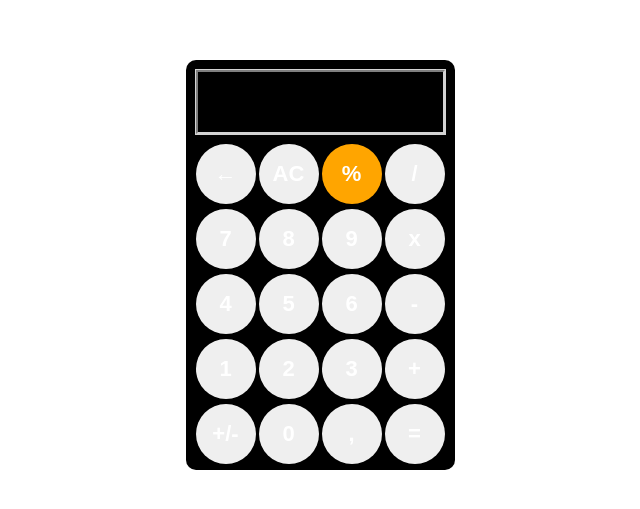
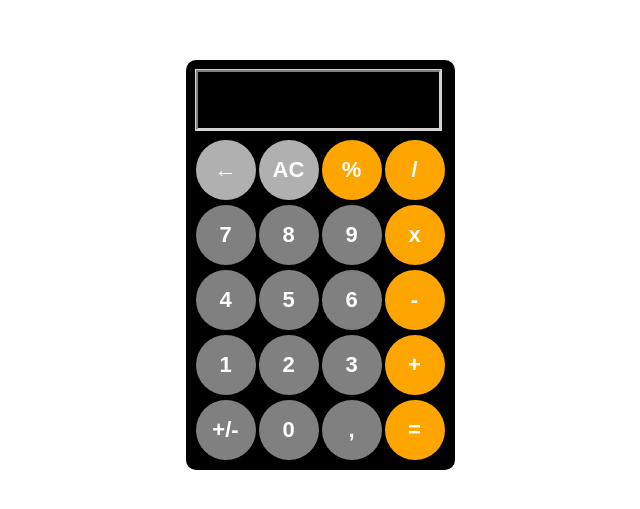
Before and after one commit to Aldynoo/Calculator, a plain HTML site: page index.html in a window 1280 px wide. Shown: the part 135-644 px from the top of the page, without its empty margins (320-960 px from the left). Drawn offline with Linux system fonts and the light colour scheme.

Commit message:
Add script tag and update button classes in HTML

```diff
--- a/index.html
+++ b/index.html
@@ -1,46 +1,40 @@
-<!DOCTYPE html>
-<html lang="en">
-<head>
-    <meta charset="UTF-8">
-    <meta name="viewport" content="width=device-width, initial-scale=1.0">
-    <link rel="stylesheet" href="style.css">
-    <title>Calculator</title>
-</head>
-<body>
+<link rel="stylesheet" href="style.css">
+    <script src="script.js" defer></script>
+
+
+
     <div class="calculator">
     <div class="display">
         <input type="text" id="display" readonly>
     </div>
     <div class="column1">
-        <button id="erase">←</button>
-        <button id="erase">AC</button>
-        <button class="operator" id="erase">%</button>
-        <button id="operator">/</button>
+        <button class="erase">←</button>
+        <button class="erase">AC</button>
+        <button class="operator">%</button>
+        <button class="operator">/</button>
     </div>
     <div class="column2">
-        <button id="num">7</button>
-        <button id="num">8</button>
-        <button id="num">9</button>
-        <button id="operator">x</button>
+        <button class="num">7</button>
+        <button class="num">8</button>
+        <button class="num">9</button>
+        <button class="operator">x</button>
     </div>
     <div class="column3">
-        <button id="num">4</button>
-        <button id="num">5</button>
-        <button id="num">6</button>
-        <button id="operator">-</button>
+        <button class="num">4</button>
+        <button class="num">5</button>
+        <button class="num">6</button>
+        <button class="operator">-</button>
     </div>
     <div class="column4">
-        <button id="num">1</button>
-        <button id="num">2</button>
-        <button id="num">3</button>
-        <button id="operator">+</button>
+        <button class="num">1</button>
+        <button class="num">2</button>
+        <button class="num">3</button>
+        <button class="operator">+</button>
     </div>
         <div class="column5">
-        <button id="num">+/-</button>
-        <button id="num">0</button>
-        <button id="num">,</button>
-        <button id="operator">=</button>
+        <button class="negative">+/-</button>
+        <button class="num">0</button>
+        <button class="decimal">,</button>
+        <button class="operator">=</button>
     </div>
     </div>
-</body>
-</html>
```
